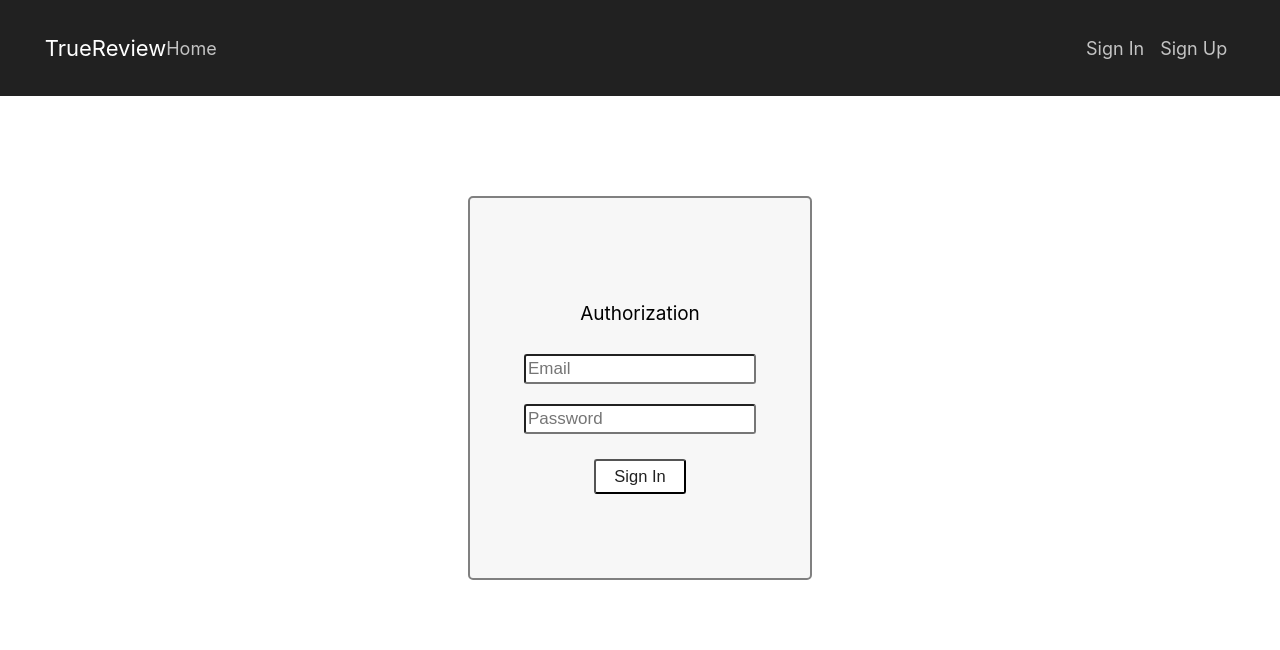
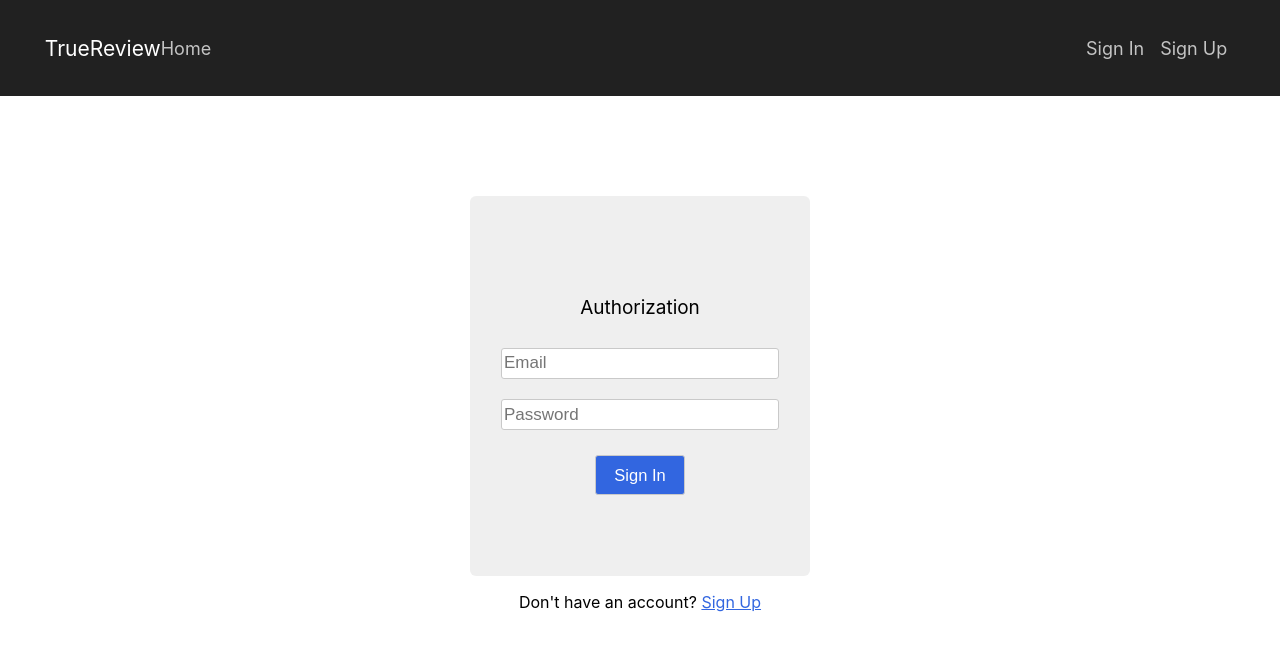
Before and after one commit to Soneech/true-review-client, a React (Create React App) app: page /auth/login in a window 1280 px wide. Shown: the top 650 px of the page. Built offline with nearby package versions, Linux system fonts and the light colour scheme.

Commit message:
User profile page and some styles

```diff
--- a/src/App.css
+++ b/src/App.css
@@ -28,7 +28,7 @@
 }
 
 .Logo-text {
-  font-size: calc(6px + 2vmin);
+  font-size: calc(5px + 2vmin);
   color: white;
 }
 
@@ -38,7 +38,7 @@ a {
 
 .Header-link {
   transition: 0.4s ease-out;
-  color: rgb(196, 196, 196);
+  color: #c4c4c4;
   font-size: calc(2px + 2vmin);
 }
 
@@ -78,37 +78,91 @@ button:hover {
   width: 25%;
   height: 45vh;
   padding: 10px;
-  border-radius: 2px;
-  border: 2px solid grey;
-  border-radius: 5px;
-  background-color: #f3f3f3ad;
+  border-radius: 6px;
+  background-color: #e7e7e7ad;
 }
 
 .Auth-form-btn {
+  height: 5vh;
   margin-top: 15px;
-  background-color: white;
-  color: #212121;
-  border-color: 1px solid #212121;
+  background-color: #3266e0;
+  color: #ffffff;
+  border: 1px solid #c9c9c9;
+  box-shadow: none;
   padding: 6px 18px;
 }
 
 .Auth-form-btn:hover {
-  background-color: #212121;
+  background-color: #2f6eff;
   color: white;
 }
 
 input {
   margin: 10px 0px;
   font-size: calc(1px + 2vmin);
-  height: 3vh;
-  width: 70%;
+  height: 3.4vh;
+  width: 85%;
   border-radius: 3px;
+  border: 1px solid #c9c9c9;
 }
 
 input:hover {
-  border-color: grey;
+  border: 1px solid #a2a2a2;
+}
+
+input:focus {
+  outline: 1px solid #a2a2a2;
 }
 
 .Form-text {
   font-size: calc(3px + 2vmin);
 }
+
+.User-div, .User-info-div {
+  border-radius: 5px;
+  background-color: #e7e7e7ad;
+  padding: 20px;
+  width: 30%;
+  display: flex;
+  flex-direction: column;
+  align-items: start;
+  margin: auto;
+  margin-bottom: 30px;
+  line-height: 0.2;
+}
+
+.User-div:first-child {
+  margin-top: 40px;
+}
+
+.User-info-div {
+  margin-top: 30px;
+}
+
+.Suggestion-link {
+  text-decoration: underline;
+  color: #3266e0;
+  transition: 0.4s ease-out;
+}
+
+.Suggestion-link:hover {
+  color: #2f6eff;
+  transition: 0.4s ease-out;
+}
+
+.Users-link {
+  color: black;
+}
+
+.Roles-list {
+  line-height: 1.8;
+  margin-top: -1px;
+}
+
+ul {
+  list-style-type: none;
+  display: flex;
+  flex-direction: column;
+  align-items: start;
+  margin-left: -3vw;
+}
--- a/src/App.js
+++ b/src/App.js
@@ -6,6 +6,7 @@ import LoginFrom from './component/LoginForm';
 import AuthService from './service/AuthService';
 import RegistrationForm from './component/RegistrationFrom';
 import UsersPage from './component/UsersPage';
+import UserProfilePage from './component/UserProfilePage';
 import { BrowserRouter, Route, Routes } from 'react-router-dom';
 
 
@@ -24,6 +25,7 @@ function App() {
               <Route path="/auth/login" element={<LoginFrom />} />
               <Route path="/auth/registration" element={<RegistrationForm />} />
               <Route path="/users" element={<UsersPage />}/>
+              <Route path="/users/:id" element={<UserProfilePage/>}></Route>
             </Routes>
         </BrowserRouter>
     </div>
--- a/src/component/LoginForm.jsx
+++ b/src/component/LoginForm.jsx
@@ -1,5 +1,5 @@
 import React, { useState } from "react";
-import { useNavigate } from "react-router-dom";
+import { useNavigate, Link } from "react-router-dom";
 import AuthService from "../service/AuthService";
 
 const LoginFrom = () => {
@@ -27,6 +27,7 @@ const LoginFrom = () => {
       };
 
     return (
+        <div>
             <div className="Login-from Auth-form">
                 <p className="Form-text">Authorization</p>
                 <form onSubmit={handleLogin}>
@@ -41,6 +42,9 @@ const LoginFrom = () => {
                     <button type="submit" className="Auth-form-btn">Sign In</button>
                 </form>
             </div>
+
+            <p>Don't have an account? <Link to="/auth/registration" className="Suggestion-link">Sign Up</Link></p>
+        </div>
     )
 }
 
--- a/src/component/RegistrationFrom.jsx
+++ b/src/component/RegistrationFrom.jsx
@@ -1,6 +1,6 @@
 import React, { useState } from "react";
 import AuthService from "../service/AuthService";
-import { useNavigate } from "react-router-dom";
+import { useNavigate, Link } from "react-router-dom";
 
 const RegistrationForm = () => {
     const [name, setName] = useState("");
@@ -28,6 +28,7 @@ const RegistrationForm = () => {
       };
 
     return (
+        <div>
             <div className="Registration-from Auth-form">
                 <p className="Form-text">Registration</p>
                 <form onSubmit={handleSignup}>
@@ -46,6 +47,8 @@ const RegistrationForm = () => {
                     <button type="submit" className="Auth-form-btn">Sign Up</button>
                 </form>
             </div>
+            <p>Already have an account? <Link to="/auth/login" className="Suggestion-link">Sign In</Link></p>
+        </div>
     )
 }
 
--- /dev/null
+++ b/src/component/UserProfilePage.jsx
@@ -0,0 +1,38 @@
+import React, {useState, useEffect} from "react"
+import { Link, useParams } from "react-router-dom";
+import UsersService from "../service/UsersService";
+
+const UserProfilePage = () => {
+    const {id} = useParams();
+    const [user, setUser] = useState([]);
+
+    useEffect(() => {
+        UsersService.getUser(id).then(
+            (response) => {
+                setUser(response.data);
+                console.log(response.data);
+            },
+            (error) => {
+                console.log(error);
+            }
+        );
+      }, []);
+
+    return (
+        <div className="User-info-div">
+            <p>Имя: {user.name}</p>
+            {user.email && <p>Почта: {user.email}</p>}
+
+            <Link className="Users-link"><p>Написано отзывов: {user.reviews_count}</p></Link>
+
+            <p>Привелегии:</p>
+            <ul className="Roles-list">
+                {user.roles?.map((role, index) => (
+                    <li key={index}>{role.name == "ROLE_USER" ? "Обычный пользователь" : "Администратор"}<br/></li>
+                ))}
+            </ul>
+        </div>
+    )
+}
+
+export default UserProfilePage;
--- a/src/component/UsersPage.jsx
+++ b/src/component/UsersPage.jsx
@@ -1,11 +1,9 @@
 import React, { useState, useEffect } from "react";
-import { useNavigate } from "react-router-dom";
+import { Link } from "react-router-dom";
 import UsersService from "../service/UsersService";
 
 const UsersPage = () => {
     const [users, setUsers] = useState([]);
-
-    const navigate = useNavigate();
 
     useEffect(() => {
         UsersService.getAllUsers().then(
@@ -21,16 +19,18 @@ const UsersPage = () => {
 
     return(
         <div className="Users-div">
-            <div>
-                {users.map((user, index) => (
-                    <div key={index}>
-                        <p>{user.name}</p>
-                        {user.roles.map((role, index) => (
-                            <p>{role.name}</p>
-                        ))}
+                {users.map((user, i) => (
+                    <div key={i} className="User-div">
+                        <Link to={{ pathname: `/users/${user.id}` }} className="Users-link"><p>{user.name}</p></Link>
+
+                        <p>Привелегии:</p>
+                        <ul className="Roles-list">
+                            {user.roles.map((role, j) => (
+                                <li key={j}>{role.name == "ROLE_USER" ? "Обычный пользователь" : "Администратор"}<br/></li>
+                            ))}
+                        </ul>
                     </div>
                 ))}
-            </div>
 
             {users.length == 0 && (
                 <p>Кажется, у вас недостаточно прав для просмотра этой страницы :(</p>
--- a/src/service/UsersService.js
+++ b/src/service/UsersService.js
@@ -8,8 +8,13 @@ const getAllUsers = () => {
     return axios.get(BASE_URL, {headers: authHeader()});
 }
 
+const getUser = (userId) => {
+    return axios.get(BASE_URL + "/" + userId, {headers: authHeader()});
+}
+
 const UsersService = {
-    getAllUsers
+    getAllUsers,
+    getUser
 };
 
 export default UsersService;
```
Lines whose indentation alone changed are shown as unchanged.
